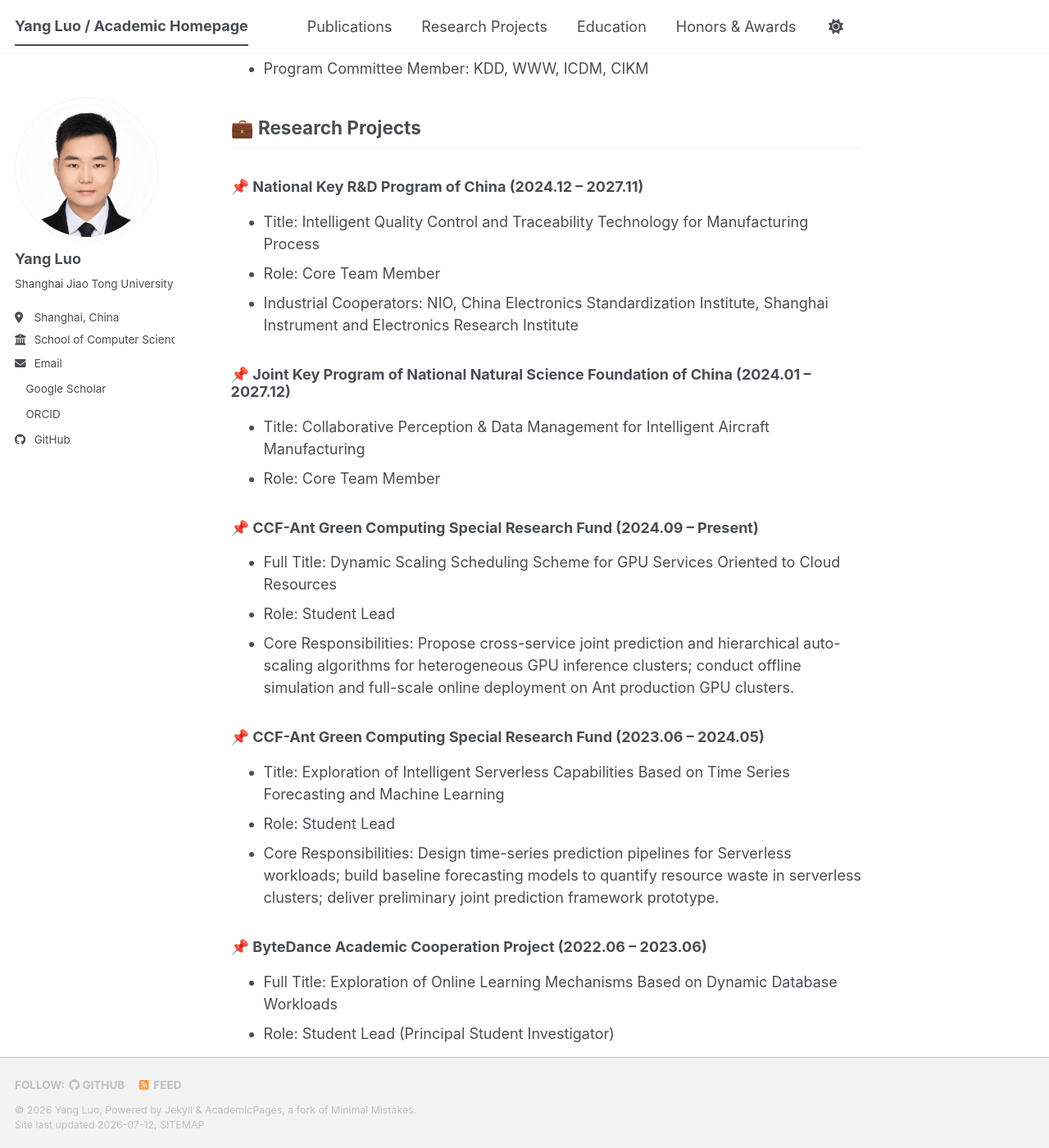
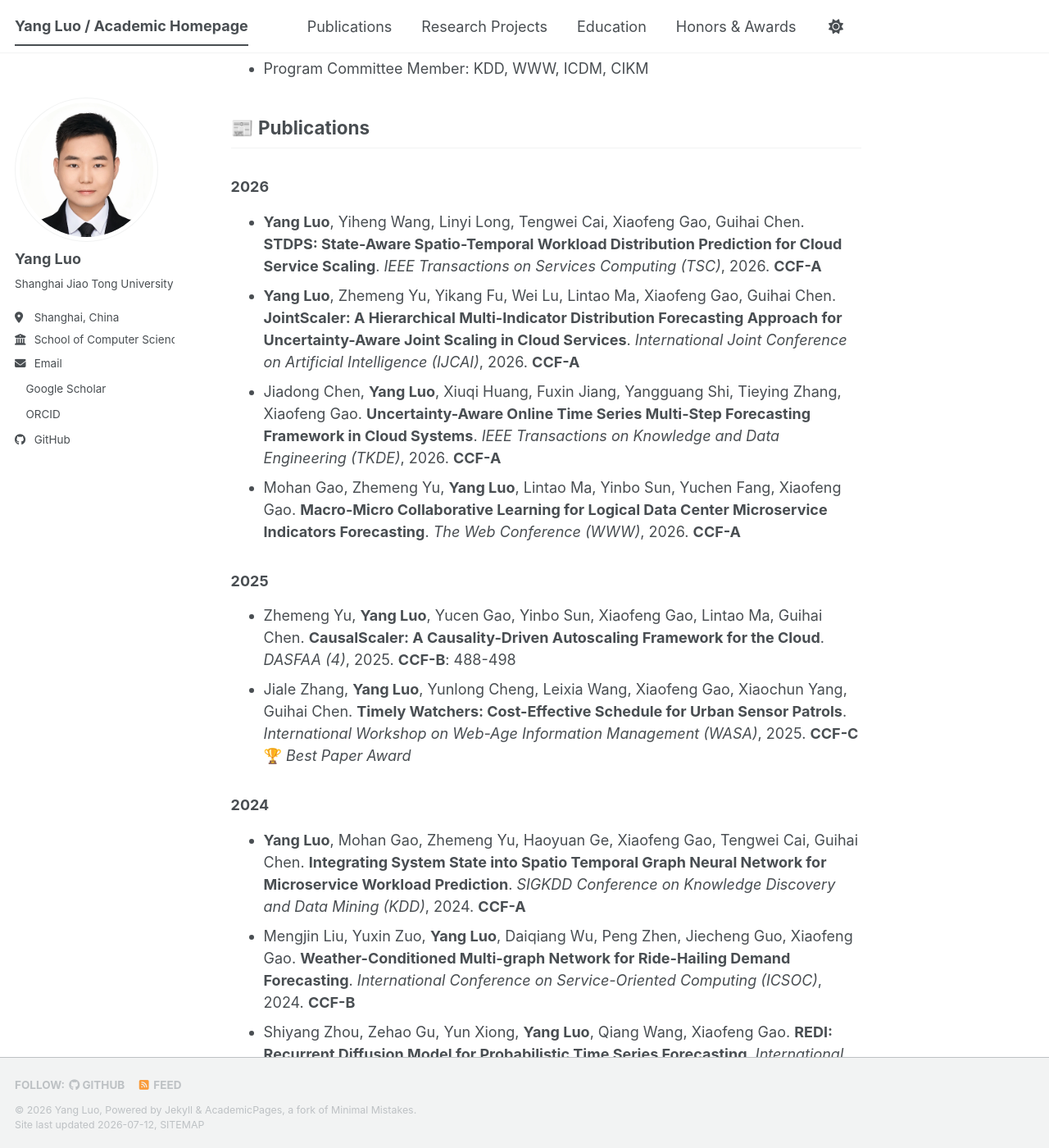
Before and after one commit to Floating-LY/Floating-LY.github.io, a Jekyll site: the page built from _pages/about.md, in a window 1280 px wide and 1400 px high, scrolled down 1585 px. Shown: the whole window at 82% size. Built offline with Jekyll 4.4.1, drawn with Linux system fonts in a browser that asks for light colours; a style sheet for code colours, icons or effects is not loaded; some of the changed text lies outside the part shown.

Commit message:
Update about.md

```diff
--- a/_pages/about.md
+++ b/_pages/about.md
@@ -39,6 +39,31 @@ Beyond cloud infrastructure, my techniques have been applied to:
 ## 📜 Academic Service
 - Senior Area Chair, KDD ADS Track, 2025
 - Program Committee Member: KDD, WWW, ICDM, CIKM
+
+<h2 id="pubs">📰 Publications</h2>
+### 2026
+
+- **Yang Luo**, Yiheng Wang, Linyi Long, Tengwei Cai, Xiaofeng Gao, Guihai Chen. **STDPS: State-Aware Spatio-Temporal Workload Distribution Prediction for Cloud Service Scaling**. *IEEE Transactions on Services Computing (TSC)*, 2026. **CCF-A**
+- **Yang Luo**, Zhemeng Yu, Yikang Fu, Wei Lu, Lintao Ma, Xiaofeng Gao, Guihai Chen. **JointScaler: A Hierarchical Multi-Indicator Distribution Forecasting Approach for Uncertainty-Aware Joint Scaling in Cloud Services**. *International Joint Conference on Artificial Intelligence (IJCAI)*, 2026. **CCF-A**
+- Jiadong Chen, **Yang Luo**, Xiuqi Huang, Fuxin Jiang, Yangguang Shi, Tieying Zhang, Xiaofeng Gao. **Uncertainty-Aware Online Time Series Multi-Step Forecasting Framework in Cloud Systems**. *IEEE Transactions on Knowledge and Data Engineering (TKDE)*, 2026. **CCF-A**
+- Mohan Gao, Zhemeng Yu, **Yang Luo**, Lintao Ma, Yinbo Sun, Yuchen Fang, Xiaofeng Gao. **Macro-Micro Collaborative Learning for Logical Data Center Microservice Indicators Forecasting**. *The Web Conference (WWW)*, 2026. **CCF-A**
+
+### 2025
+
+- Zhemeng Yu, **Yang Luo**, Yucen Gao, Yinbo Sun, Xiaofeng Gao, Lintao Ma, Guihai Chen. **CausalScaler: A Causality-Driven Autoscaling Framework for the Cloud**. *DASFAA (4)*, 2025. **CCF-B**: 488-498
+- Jiale Zhang, **Yang Luo**, Yunlong Cheng, Leixia Wang, Xiaofeng Gao, Xiaochun Yang, Guihai Chen. **Timely Watchers: Cost-Effective Schedule for Urban Sensor Patrols**. *International Workshop on Web-Age Information Management (WASA)*, 2025. **CCF-C** 🏆 *Best Paper Award*
+
+### 2024
+
+- **Yang Luo**, Mohan Gao, Zhemeng Yu, Haoyuan Ge, Xiaofeng Gao, Tengwei Cai, Guihai Chen. **Integrating System State into Spatio Temporal Graph Neural Network for Microservice Workload Prediction**. *SIGKDD Conference on Knowledge Discovery and Data Mining (KDD)*, 2024. **CCF-A**
+- Mengjin Liu, Yuxin Zuo, **Yang Luo**, Daiqiang Wu, Peng Zhen, Jiecheng Guo, Xiaofeng Gao. **Weather-Conditioned Multi-graph Network for Ride-Hailing Demand Forecasting**. *International Conference on Service-Oriented Computing (ICSOC)*, 2024. **CCF-B**
+- Shiyang Zhou, Zehao Gu, Yun Xiong, **Yang Luo**, Qiang Wang, Xiaofeng Gao. **REDI: Recurrent Diffusion Model for Probabilistic Time Series Forecasting**. *International Conference on Information and Knowledge Management (CIKM)*, 2024. **CCF-B**
+- Zehao Gu, Shiyang Zhou, Yun Xiong, **Yang Luo**, Hongrun Ren, Qiang Wang, Xiaofeng Gao, Philip S. Yu. **MSTEM: Masked Spatiotemporal Event Series Modeling for Urban Undisciplined Events Forecasting**. *International Conference on Information and Knowledge Management (CIKM)*, 2024. **CCF-B**
+
+### 2023
+
+- Jiadong Chen, **Yang Luo**, Xiuqi Huang, Fuxin Jiang, Yangguang Shi, Tieying Zhang, Xiaofeng Gao. **IPOC: An Adaptive Interval Prediction Model based on Online Chasing and Conformal Inference for Large-Scale Systems**. *SIGKDD Conference on Knowledge Discovery and Data Mining (KDD)*, 2023. **CCF-A**
+- **Yang Luo**, Zehao Gu, Shiyang Zhou, Yun Xiong, Xiaofeng Gao. **Meteorology-Assisted Spatio-Temporal Graph Network for Uncivilized Urban Event Prediction**. *IEEE International Conference on Data Mining (ICDM)*, 2023. **CCF-B**
 
 
 <h2 id="research-projects">💼 Research Projects</h2>
```
